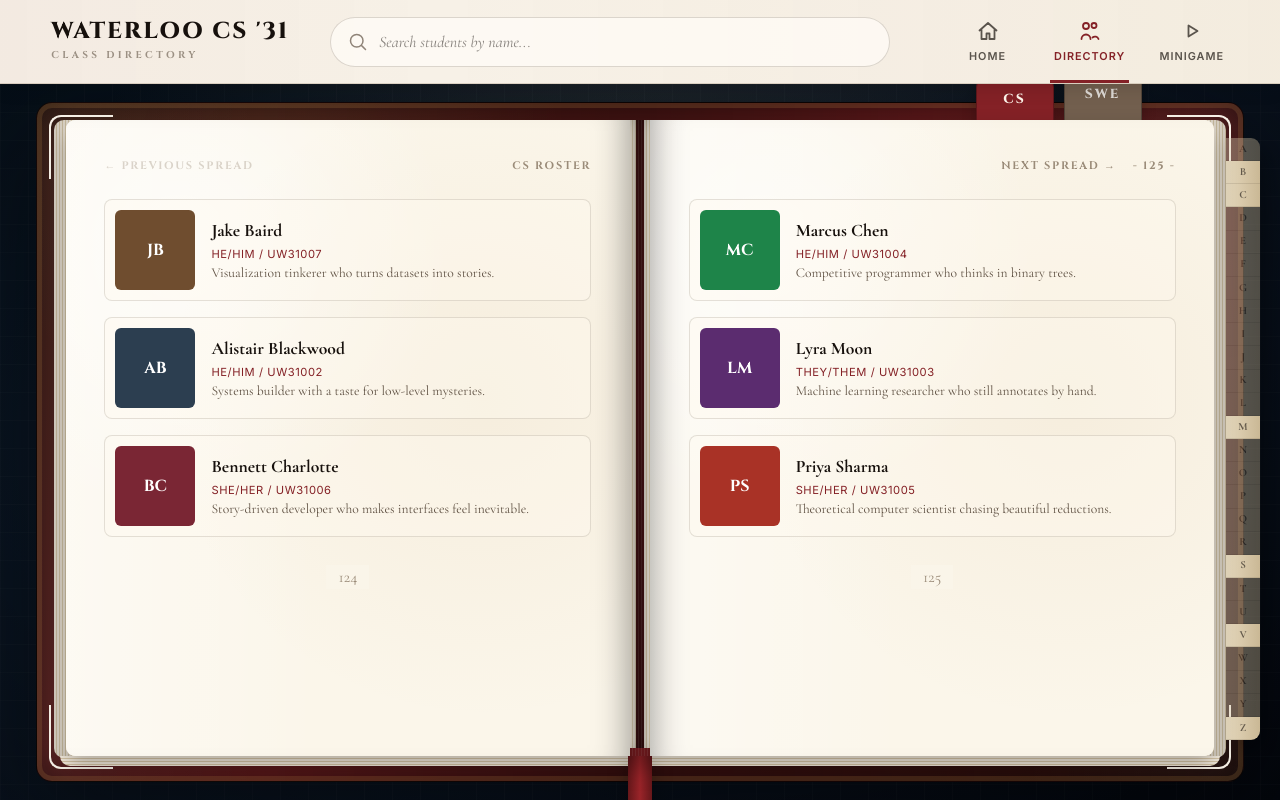
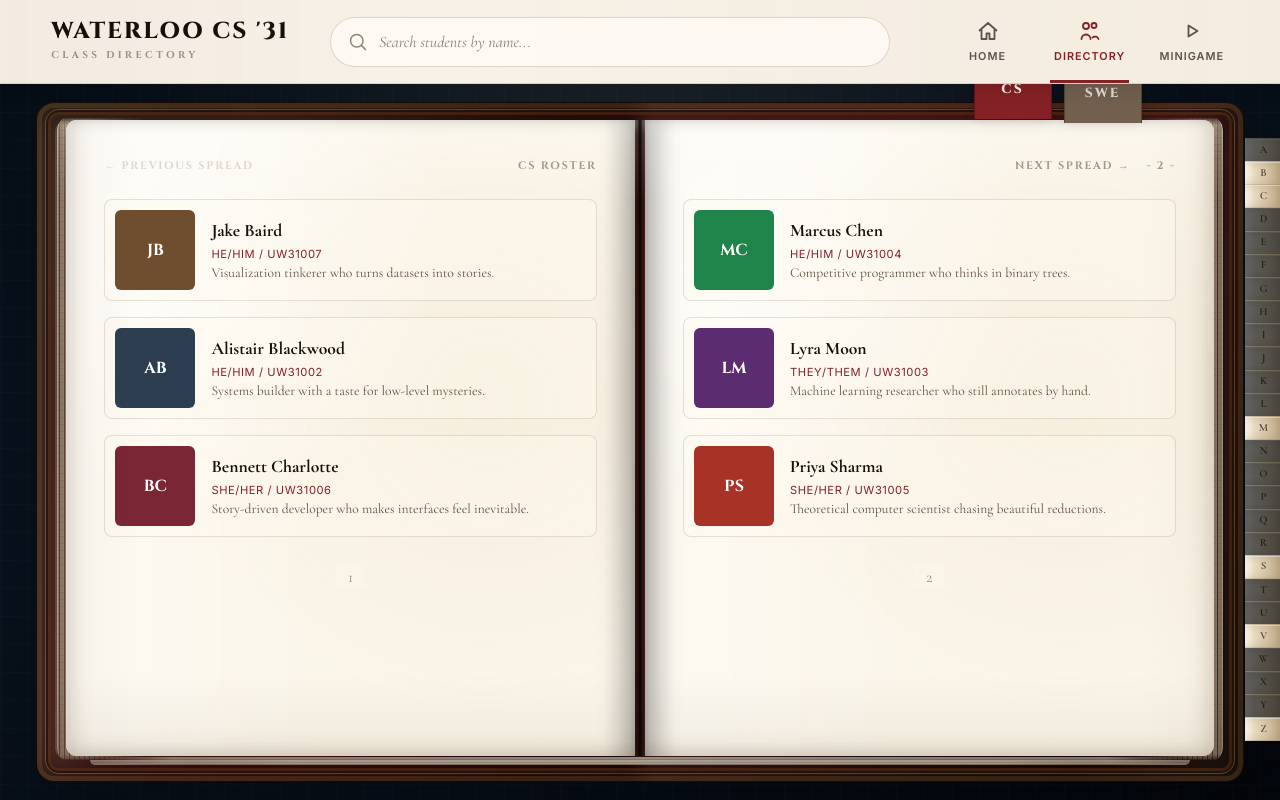
Before and after one commit to BZ110/UWaterloo-CS-31-Website, a React (Vite) app in the folder frontend/: page / in a window 1280 px wide. Both pictures are taken after a click on the button "OPEN DIRECTORY". Built offline with nearby package versions, Linux system fonts and the light colour scheme.

Commit message:
feat: fixed some issues with book components
(needs further fixes, but this is an okay start)

```diff
--- a/frontend/src/App.jsx
+++ b/frontend/src/App.jsx
@@ -269,8 +269,8 @@ function App() {
                   canSpeak={canSpeak}
                   pageNumber={
                     directoryMode === 'overview'
-                      ? 124 + rosterPage * 2
-                      : 124 + Math.max(selectedIndex, 0) * 2
+                      ? 1 + rosterPage * 2
+                      : 1 + Math.max(selectedIndex, 0) * 2
                   }
                 />
               }
@@ -300,8 +300,8 @@ function App() {
                   onCarouselNext={handleCarouselNext}
                   pageNumber={
                     directoryMode === 'overview'
-                      ? 125 + rosterPage * 2
-                      : 125 + Math.max(selectedIndex, 0) * 2
+                      ? 2 + rosterPage * 2
+                      : 2 + Math.max(selectedIndex, 0) * 2
                   }
                 />
               }
--- a/frontend/src/components/LeftPage.jsx
+++ b/frontend/src/components/LeftPage.jsx
@@ -29,8 +29,6 @@ const LeftPage = ({
   students,
   rosterStudents,
   section,
-  rosterPage,
-  maxRosterPage,
   canPrev,
   canRosterPrev,
   onPrev,
@@ -47,8 +45,6 @@ const LeftPage = ({
         side="left"
         section={section}
         students={rosterStudents}
-        rosterPage={rosterPage}
-        maxRosterPage={maxRosterPage}
         canMove={canRosterPrev}
         onMove={onRosterPrev}
         onStudentSelect={onStudentSelect}
@@ -207,8 +203,6 @@ const LeftPage = ({
 const RosterPage = ({
   section,
   students,
-  rosterPage,
-  maxRosterPage,
   canMove,
   onMove,
   onStudentSelect,
--- a/frontend/src/components/RealisticBook.jsx
+++ b/frontend/src/components/RealisticBook.jsx
@@ -27,13 +27,12 @@ const RealisticBook = ({
         </div>
 
         <div className="page-stack page-stack-left" aria-hidden="true" />
-        <div className="page-stack page-stack-right" aria-hidden="true">
-          <RightAlphabetTabs
-            activeLetter={activeLetter}
-            availableLetters={availableLetters}
-            onLetterClick={onLetterClick}
-          />
-        </div>
+        <div className="page-stack page-stack-right" aria-hidden="true" />
+        <RightAlphabetTabs
+          activeLetter={activeLetter}
+          availableLetters={availableLetters}
+          onLetterClick={onLetterClick}
+        />
         <div className="page-stack-bottom" aria-hidden="true" />
         <div className="book-ribbon" aria-hidden="true" />
 
--- a/frontend/src/components/TopBookmarks.jsx
+++ b/frontend/src/components/TopBookmarks.jsx
@@ -10,7 +10,7 @@ const TopBookmarks = ({ activeSection, onSectionChange }) => {
         <button
           key={section}
           type="button"
-          className={`section-bookmark ${
+          className={`section-bookmark section-bookmark-${section} ${
             activeSection === section ? 'is-active' : ''
           }`}
           onClick={() => onSectionChange(section)}
--- a/frontend/src/index.css
+++ b/frontend/src/index.css
@@ -670,6 +670,46 @@ a {
   filter: drop-shadow(0 34px 48px rgba(0, 0, 0, 0.42));
 }
 
+.book-frame::before,
+.book-frame::after {
+  content: "";
+  position: absolute;
+  pointer-events: none;
+}
+
+.book-frame::before {
+  inset: 7px 9px 8px;
+  z-index: 8;
+  border: 1px solid rgba(231, 192, 114, 0.28);
+  border-radius: 14px;
+  box-shadow:
+    inset 0 0 0 2px rgba(18, 8, 5, 0.58),
+    inset 0 0 0 5px rgba(95, 50, 24, 0.5),
+    inset 0 0 18px rgba(0, 0, 0, 0.36);
+}
+
+.book-frame::after {
+  left: 54px;
+  right: 54px;
+  bottom: 17px;
+  z-index: 3;
+  height: 5px;
+  border-radius: 0 0 8px 8px;
+  opacity: 0.62;
+  background:
+    linear-gradient(90deg, transparent, rgba(75, 45, 26, 0.18) 9%, transparent 18%, transparent 82%, rgba(75, 45, 26, 0.18) 91%, transparent),
+    repeating-linear-gradient(
+      180deg,
+      #f7ecdc 0,
+      #f7ecdc 2px,
+      #d1bea0 2px,
+      #d1bea0 3px
+    );
+  box-shadow:
+    0 3px 6px rgba(0, 0, 0, 0.22),
+    inset 0 -3px 6px rgba(93, 65, 38, 0.22);
+}
+
 .book-cover,
 .paper-spread,
 .page-stack,
@@ -678,121 +718,263 @@ a {
   position: absolute;
 }
 
+.book-cover,
+.page-stack,
+.page-stack-bottom,
+.book-ribbon {
+  pointer-events: none;
+}
+
 .book-cover {
   inset: 0;
-  border: 1px solid rgba(0, 0, 0, 0.78);
-  border-radius: 16px;
+  z-index: 0;
+  border: 1px solid rgba(16, 8, 5, 0.88);
+  border-radius: 18px;
   background:
-    linear-gradient(90deg, rgba(255, 255, 255, 0.06), transparent 18%, rgba(0, 0, 0, 0.22) 50%, transparent 82%, rgba(255, 255, 255, 0.05)),
-    radial-gradient(circle at 20% 10%, rgba(216, 189, 132, 0.12), transparent 18rem),
-    linear-gradient(135deg, var(--leather), var(--leather-2) 48%, #210d09);
+    linear-gradient(90deg, rgba(255, 245, 218, 0.1), transparent 13%, rgba(0, 0, 0, 0.34) 49%, rgba(255, 240, 205, 0.08) 51%, transparent 86%, rgba(255, 245, 218, 0.09)),
+    radial-gradient(circle at 19% 11%, rgba(216, 189, 132, 0.18), transparent 18rem),
+    radial-gradient(circle at 78% 86%, rgba(0, 0, 0, 0.28), transparent 22rem),
+    linear-gradient(135deg, #2b120b, #5b1718 48%, #230d08);
   box-shadow:
-    inset 0 0 0 5px rgba(184, 135, 70, 0.2),
-    inset 0 0 44px rgba(0, 0, 0, 0.62);
+    inset 0 0 0 5px rgba(184, 135, 70, 0.18),
+    inset 0 0 0 9px rgba(20, 9, 5, 0.22),
+    inset 24px 0 38px rgba(255, 238, 190, 0.08),
+    inset -24px 0 38px rgba(0, 0, 0, 0.34),
+    inset 0 0 54px rgba(0, 0, 0, 0.66);
+}
+
+.book-cover::before,
+.book-cover::after {
+  content: "";
+  position: absolute;
+  top: 18px;
+  bottom: 22px;
+  width: 30px;
+  pointer-events: none;
+}
+
+.book-cover::before {
+  left: 18px;
+  border-radius: 11px 0 0 11px;
+  background: linear-gradient(90deg, rgba(255, 238, 190, 0.18), transparent);
+}
+
+.book-cover::after {
+  right: 18px;
+  border-radius: 0 11px 11px 0;
+  background: linear-gradient(90deg, transparent, rgba(0, 0, 0, 0.24));
 }
 
 .cover-corner {
+  display: none;
+}
+
+.corner-tl {
+  top: 13px;
+  left: 13px;
+  border-top: 1px solid;
+  border-left: 1px solid;
+  border-top-left-radius: 10px;
+}
+
+.corner-tr {
+  top: 13px;
+  right: 13px;
+  border-top: 1px solid;
+  border-right: 1px solid;
+  border-top-right-radius: 10px;
+}
+
+.corner-bl {
+  bottom: 13px;
+  left: 13px;
+  border-bottom: 1px solid;
+  border-left: 1px solid;
+  border-bottom-left-radius: 10px;
+}
+
+.corner-br {
+  right: 13px;
+  bottom: 13px;
+  border-right: 1px solid;
+  border-bottom: 1px solid;
+  border-bottom-right-radius: 10px;
+}
+
+.page-stack {
+  top: 14px;
+  bottom: 20px;
+  z-index: 2;
+  width: auto;
+  overflow: hidden;
+  border: 1px solid rgba(102, 74, 43, 0.1);
+  background:
+    linear-gradient(180deg, rgba(255, 255, 255, 0.7), transparent 13%, transparent 87%, rgba(97, 66, 38, 0.18)),
+    linear-gradient(90deg, rgba(94, 62, 35, 0.22), rgba(255, 251, 241, 0.62) 18%, rgba(234, 220, 192, 0.74) 70%, rgba(94, 62, 35, 0.2)),
+    repeating-linear-gradient(
+      90deg,
+      rgba(255, 253, 246, 0.74) 0,
+      rgba(255, 253, 246, 0.74) 1px,
+      rgba(173, 145, 103, 0.2) 1px,
+      rgba(173, 145, 103, 0.2) 2px,
+      rgba(241, 229, 205, 0.78) 2px,
+      rgba(241, 229, 205, 0.78) 5px
+    ),
+    repeating-linear-gradient(
+      180deg,
+      transparent 0,
+      transparent 10px,
+      rgba(116, 82, 51, 0.1) 10px,
+      rgba(116, 82, 51, 0.1) 11px
+    );
+  background-blend-mode: multiply, normal, normal, normal;
+}
+
+.page-stack::before,
+.page-stack::after {
+  content: "";
   position: absolute;
-  width: 64px;
-  height: 64px;
-  border-color: rgba(216, 189, 132, 0.68);
+  top: 0;
+  bottom: 0;
   pointer-events: none;
 }
 
-.corner-tl {
-  top: 12px;
-  left: 12px;
-  border-top: 2px solid;
-  border-left: 2px solid;
-  border-top-left-radius: 12px;
-}
-
-.corner-tr {
-  top: 12px;
-  right: 12px;
-  border-top: 2px solid;
-  border-right: 2px solid;
-  border-top-right-radius: 12px;
-}
-
-.corner-bl {
-  bottom: 12px;
-  left: 12px;
-  border-bottom: 2px solid;
-  border-left: 2px solid;
-  border-bottom-left-radius: 12px;
-}
-
-.corner-br {
-  right: 12px;
-  bottom: 12px;
-  border-right: 2px solid;
-  border-bottom: 2px solid;
-  border-bottom-right-radius: 12px;
-}
-
-.page-stack {
-  top: 18px;
-  bottom: 24px;
-  width: calc(50% - 22px);
-  background: repeating-linear-gradient(
-    90deg,
-    #f8efe0,
-    #f8efe0 2px,
-    #decfaf 2px,
-    #decfaf 3px
-  );
-}
-
 .page-stack-left {
-  left: 18px;
-  border-radius: 10px 0 0 10px;
-  box-shadow: inset 12px 0 18px rgba(0, 0, 0, 0.16);
+  left: 21px;
+  right: calc(50% + clamp(8px, 0.8vw, 15px));
+  border-radius: 14px 4px 4px 14px;
+  box-shadow:
+    inset 13px 0 18px rgba(60, 35, 18, 0.12),
+    inset -16px 0 24px rgba(255, 255, 255, 0.16),
+    5px 0 11px rgba(72, 46, 27, 0.08);
+  clip-path: polygon(0 0.4%, 100% 0, 99.2% 100%, 0 99.6%);
+  -webkit-mask-image:
+    linear-gradient(90deg, #000 0 30px, rgba(0, 0, 0, 0.48) 56px, transparent 88px),
+    linear-gradient(180deg, transparent 0, #000 8px, #000 calc(100% - 8px), transparent 100%);
+  mask-image:
+    linear-gradient(90deg, #000 0 30px, rgba(0, 0, 0, 0.48) 56px, transparent 88px),
+    linear-gradient(180deg, transparent 0, #000 8px, #000 calc(100% - 8px), transparent 100%);
+  -webkit-mask-composite: source-in;
+  mask-composite: intersect;
+}
+
+.page-stack-left::before {
+  left: 0;
+  width: clamp(18px, 2.2vw, 36px);
+  background:
+    linear-gradient(90deg, rgba(75, 45, 26, 0.28), transparent 72%),
+    repeating-linear-gradient(180deg, transparent 0 6px, rgba(111, 83, 52, 0.16) 6px 7px);
+}
+
+.page-stack-left::after {
+  right: 0;
+  width: 38%;
+  background: linear-gradient(90deg, transparent, rgba(255, 255, 255, 0.36));
 }
 
 .page-stack-right {
-  right: 18px;
-  border-radius: 0 10px 10px 0;
-  box-shadow: inset -12px 0 18px rgba(0, 0, 0, 0.16);
+  left: calc(50% + clamp(8px, 0.8vw, 15px));
+  right: 21px;
+  border-radius: 4px 14px 14px 4px;
+  box-shadow:
+    inset -13px 0 18px rgba(60, 35, 18, 0.13),
+    inset 16px 0 24px rgba(255, 255, 255, 0.15),
+    -5px 0 11px rgba(72, 46, 27, 0.08);
+  clip-path: polygon(0.8% 0, 100% 0.4%, 100% 99.6%, 0 100%);
+  -webkit-mask-image:
+    linear-gradient(90deg, transparent calc(100% - 88px), rgba(0, 0, 0, 0.48) calc(100% - 56px), #000 calc(100% - 30px), #000 100%),
+    linear-gradient(180deg, transparent 0, #000 8px, #000 calc(100% - 8px), transparent 100%);
+  mask-image:
+    linear-gradient(90deg, transparent calc(100% - 88px), rgba(0, 0, 0, 0.48) calc(100% - 56px), #000 calc(100% - 30px), #000 100%),
+    linear-gradient(180deg, transparent 0, #000 8px, #000 calc(100% - 8px), transparent 100%);
+  -webkit-mask-composite: source-in;
+  mask-composite: intersect;
+}
+
+.page-stack-right::before {
+  left: 0;
+  width: 38%;
+  background: linear-gradient(90deg, rgba(255, 255, 255, 0.34), transparent);
+}
+
+.page-stack-right::after {
+  right: 0;
+  width: clamp(18px, 2.2vw, 36px);
+  background:
+    linear-gradient(90deg, transparent 16%, rgba(75, 45, 26, 0.3)),
+    repeating-linear-gradient(180deg, transparent 0 6px, rgba(111, 83, 52, 0.16) 6px 7px);
 }
 
 .page-stack-bottom {
-  left: 24px;
-  right: 24px;
-  bottom: 16px;
-  height: 10px;
-  border-radius: 0 0 12px 12px;
-  background: repeating-linear-gradient(
-    180deg,
-    #f7eedf,
-    #f7eedf 2px,
-    #d9c8a9 2px,
-    #d9c8a9 3px
-  );
+  left: 62px;
+  right: 62px;
+  bottom: 18px;
+  z-index: 2;
+  height: 7px;
+  border-radius: 0 0 7px 7px;
+  opacity: 0.7;
+  background:
+    linear-gradient(90deg, transparent, rgba(68, 40, 22, 0.16) 8%, rgba(255, 255, 255, 0.14) 50%, rgba(68, 40, 22, 0.16) 92%, transparent),
+    repeating-linear-gradient(
+      180deg,
+      #fbf0df 0,
+      #fbf0df 2px,
+      #d6c2a0 2px,
+      #d6c2a0 3px,
+      #f2e1c7 3px,
+      #f2e1c7 5px
+    );
+  box-shadow:
+    0 2px 5px rgba(0, 0, 0, 0.1),
+    inset 0 -1px 3px rgba(85, 55, 31, 0.12);
+  -webkit-mask-image: linear-gradient(90deg, transparent 0, #000 7%, #000 93%, transparent 100%);
+  mask-image: linear-gradient(90deg, transparent 0, #000 7%, #000 93%, transparent 100%);
 }
 
 .book-ribbon {
-  left: 50%;
-  bottom: -38px;
-  width: 24px;
-  height: 72px;
-  background: linear-gradient(90deg, #65171a, #9a2429, #65171a);
-  transform: translateX(-50%);
-  box-shadow: 0 10px 20px rgba(0, 0, 0, 0.26);
+  display: none;
 }
 
 .paper-spread {
   inset: 18px 30px 26px;
   z-index: 4;
   display: grid;
-  grid-template-columns: minmax(0, 1fr) clamp(16px, 1.6vw, 30px) minmax(0, 1fr);
+  grid-template-columns: minmax(0, 1fr) clamp(8px, 0.72vw, 13px) minmax(0, 1fr);
   overflow: hidden;
-  border-radius: 9px;
-  box-shadow: 0 12px 22px rgba(0, 0, 0, 0.28);
+  border-radius: 11px;
+  box-shadow:
+    0 12px 22px rgba(0, 0, 0, 0.24),
+    inset 0 -8px 16px rgba(95, 81, 67, 0.06);
+}
+
+.paper-spread::before {
+  content: "";
+  position: absolute;
+  inset: 0;
+  z-index: 2;
+  pointer-events: none;
+  background:
+    linear-gradient(90deg, rgba(91, 61, 37, 0.08), rgba(91, 61, 37, 0.02) 2.6%, transparent 6.4%, transparent 46.8%, rgba(0, 0, 0, 0.08) 49.15%, rgba(0, 0, 0, 0.2) 50%, rgba(0, 0, 0, 0.08) 50.85%, transparent 53.2%, transparent 93.6%, rgba(91, 61, 37, 0.02) 97.4%, rgba(91, 61, 37, 0.08)),
+    linear-gradient(180deg, rgba(255, 255, 255, 0.24), transparent 13%, transparent 87%, rgba(108, 79, 49, 0.08));
+}
+
+.paper-spread::after {
+  content: "";
+  position: absolute;
+  inset: 0;
+  z-index: 2;
+  pointer-events: none;
+  border-radius: inherit;
+  box-shadow:
+    inset 8px 0 16px rgba(95, 67, 40, 0.08),
+    inset -8px 0 16px rgba(95, 67, 40, 0.08),
+    inset 0 8px 10px rgba(255, 255, 255, 0.26),
+    inset 0 -10px 16px rgba(87, 61, 36, 0.08);
 }
 
 .book-page {
   position: relative;
+  z-index: 1;
   min-width: 0;
   overflow: hidden;
   background:
@@ -813,27 +995,31 @@ a {
 
 .book-crease {
   position: relative;
-  z-index: 5;
+  z-index: 3;
   background:
-    linear-gradient(90deg, rgba(0, 0, 0, 0.18), rgba(0, 0, 0, 0.34), rgba(0, 0, 0, 0.14)),
-    repeating-linear-gradient(90deg, transparent, transparent 2px, rgba(255, 255, 255, 0.09) 2px, rgba(255, 255, 255, 0.09) 3px);
+    linear-gradient(90deg, transparent 0, rgba(0, 0, 0, 0.22) 24%, rgba(5, 4, 3, 0.9) 50%, rgba(0, 0, 0, 0.22) 76%, transparent 100%);
+  box-shadow:
+    inset 0 0 7px rgba(0, 0, 0, 0.1);
 }
 
 .top-bookmarks {
   position: absolute;
-  top: -28px;
+  top: -34px;
   right: clamp(54px, 8vw, 126px);
-  z-index: 3;
+  z-index: 12;
   display: flex;
-  gap: 10px;
+  align-items: flex-end;
+  gap: 12px;
 }
 
 .section-bookmark {
+  position: relative;
+  z-index: 1;
   min-width: 78px;
   border: 1px solid rgba(0, 0, 0, 0.28);
   border-bottom: 0;
   border-radius: 8px 8px 0 0;
-  padding: 10px 18px 24px;
+  padding: 11px 18px 19px;
   background: #725f4e;
   color: rgba(255, 255, 255, 0.76);
   cursor: pointer;
@@ -846,46 +1032,68 @@ a {
   transition: transform 180ms ease, background 180ms ease, color 180ms ease;
 }
 
+.section-bookmark:not(.is-active) {
+  z-index: 1;
+  transform: translateY(4px);
+}
+
+.section-bookmark.is-active {
+  z-index: 3;
+}
+
 .section-bookmark:hover,
 .section-bookmark.is-active {
   background: var(--crimson);
   color: #fff7ed;
-  transform: translateY(5px);
+  transform: translateY(0);
 }
 
 .alphabet-tabs {
   position: absolute;
-  top: 18px;
-  right: -34px;
-  bottom: 18px;
-  z-index: 1;
+  top: 36px;
+  right: -39px;
+  bottom: 42px;
+  z-index: 8;
   display: flex;
   flex-direction: column;
-  overflow: hidden;
-  border-radius: 0 9px 9px 0;
-  box-shadow: 8px 10px 18px rgba(0, 0, 0, 0.22);
+  overflow: visible;
+  border-radius: 0 10px 10px 0;
+  filter: drop-shadow(8px 10px 14px rgba(0, 0, 0, 0.22));
 }
 
 .alphabet-tab {
-  width: 34px;
+  position: relative;
+  width: 38px;
   min-height: 0;
   flex: 1;
-  border: 0;
-  border-bottom: 1px solid rgba(95, 81, 67, 0.16);
-  background: linear-gradient(90deg, #e5d8bd, #cab895);
-  color: rgba(31, 25, 20, 0.64);
+  border: 1px solid rgba(95, 73, 44, 0.24);
+  border-left: 0;
+  margin-bottom: -1px;
+  background:
+    linear-gradient(90deg, rgba(255, 255, 255, 0.6), transparent 24%, rgba(90, 65, 39, 0.14)),
+    linear-gradient(90deg, #efe3cc, #d2be99);
+  color: rgba(31, 25, 20, 0.7);
   cursor: pointer;
   font-family: var(--font-serif);
   font-size: clamp(0.64rem, 0.85vw, 0.82rem);
   font-weight: 700;
   line-height: 1;
-  transition: background 150ms ease, color 150ms ease, opacity 150ms ease;
+  box-shadow:
+    inset -5px 0 9px rgba(87, 61, 36, 0.16),
+    inset 0 1px rgba(255, 255, 255, 0.5);
+  transition: background 150ms ease, color 150ms ease, opacity 150ms ease, transform 150ms ease, box-shadow 150ms ease;
 }
 
 .alphabet-tab:hover:not(:disabled),
 .alphabet-tab.is-active {
-  background: linear-gradient(90deg, var(--crimson-dark), var(--crimson));
+  background:
+    linear-gradient(90deg, rgba(255, 221, 206, 0.14), transparent 32%, rgba(0, 0, 0, 0.2)),
+    linear-gradient(90deg, var(--crimson-dark), var(--crimson));
   color: #fff7ed;
+  transform: translateX(-6px);
+  box-shadow:
+    6px 5px 12px rgba(0, 0, 0, 0.18),
+    inset -5px 0 9px rgba(0, 0, 0, 0.2);
 }
 
 .alphabet-tab:disabled {
@@ -1690,6 +1898,8 @@ a {
 .minigame-bg {
   position: absolute;
   inset: 0;
+  z-index: 0;
+  pointer-events: none;
   background:
     linear-gradient(90deg, rgba(255, 255, 255, 0.03) 1px, transparent 1px),
     linear-gradient(180deg, rgba(255, 255, 255, 0.025) 1px, transparent 1px);
@@ -1698,6 +1908,8 @@ a {
 }
 
 .minigame-panel {
+  position: relative;
+  z-index: 1;
   width: min(660px, calc(100dvw - 32px));
   display: grid;
   justify-items: center;
```
Also changed, not shown: frontend/src/components/RightPage.jsx (+7 -3 lines).
